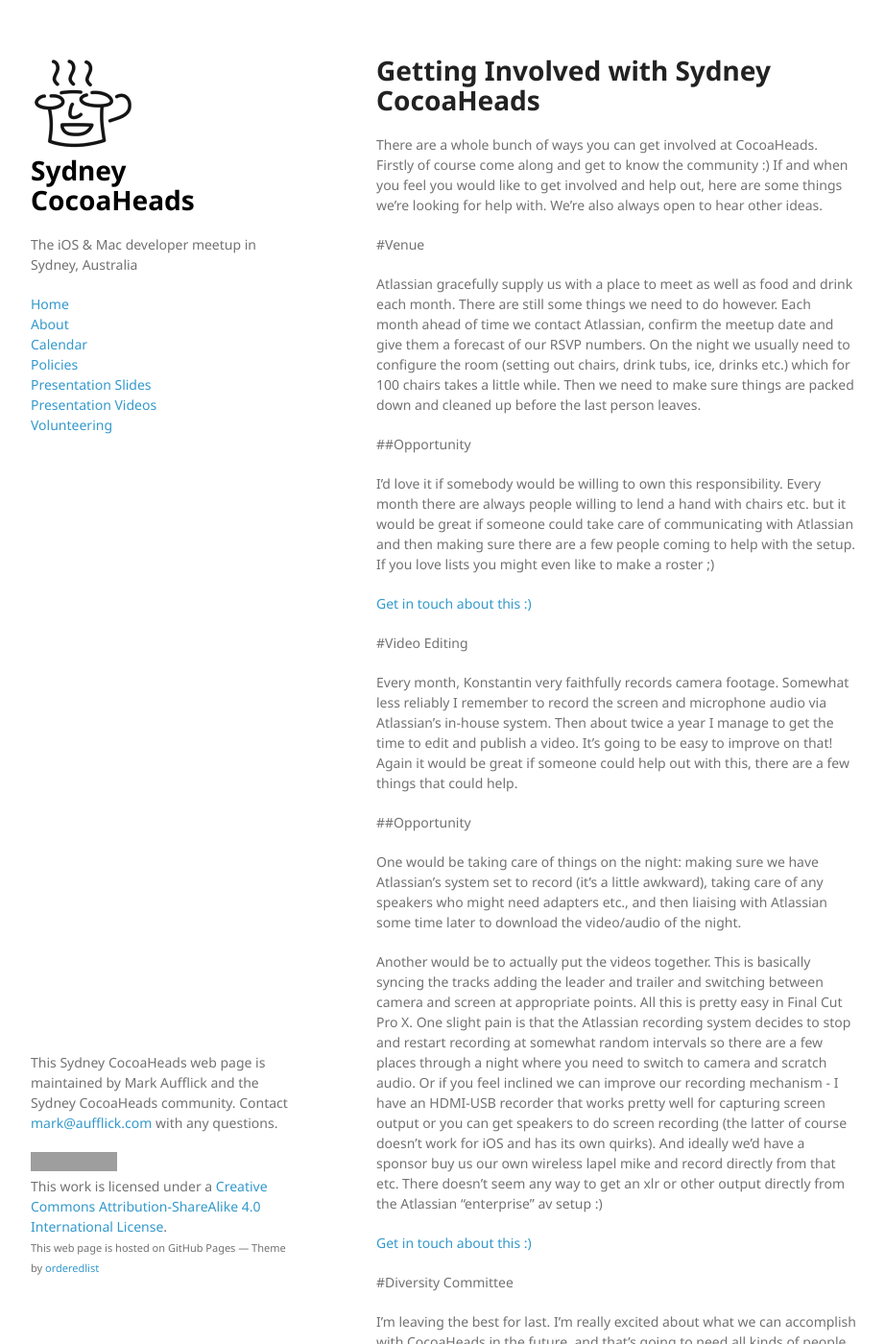
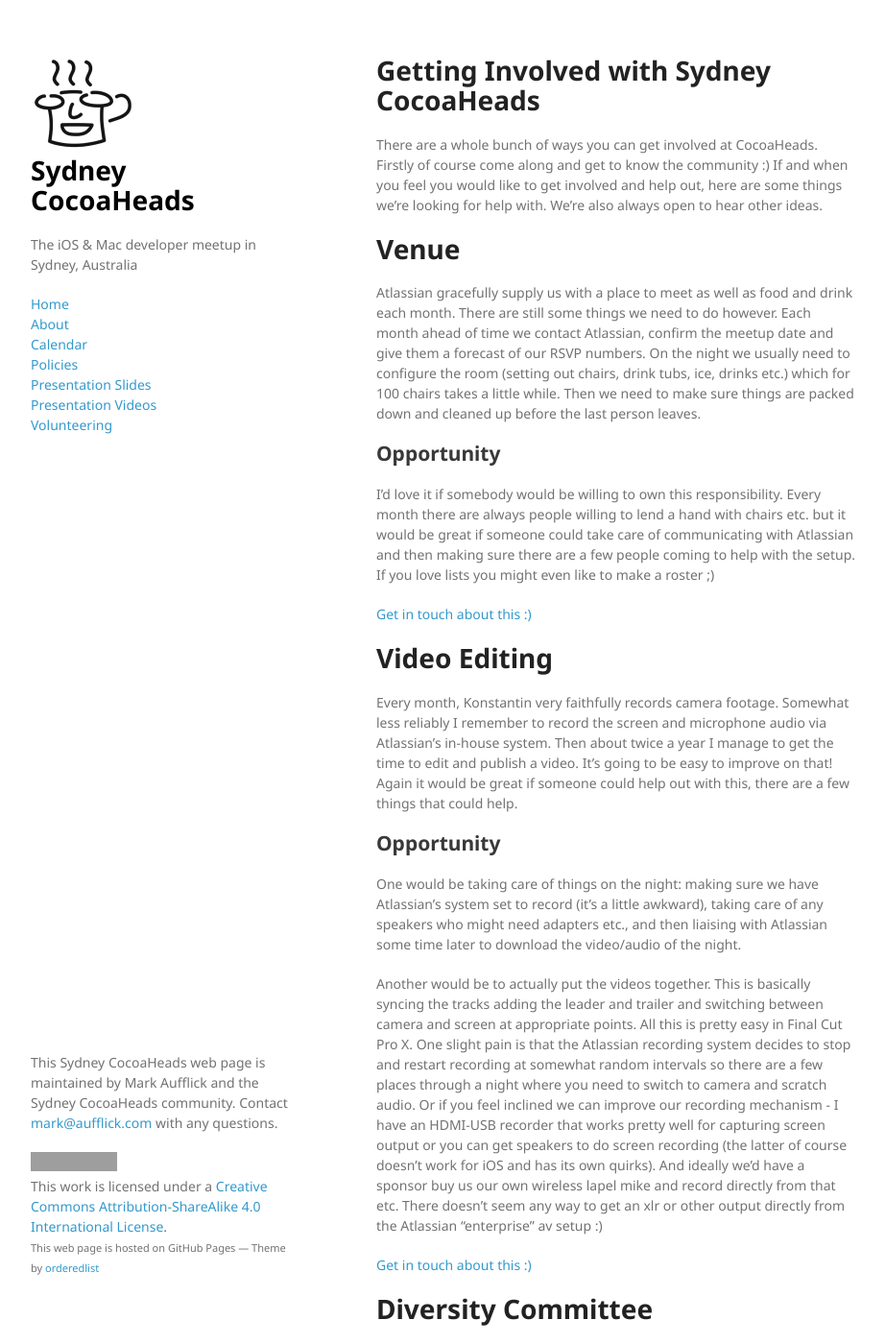
Before and after one commit to SydneyCocoaHeads/SydneyCocoaheads.github.io, a Jekyll site: the page built from volunteering.md, in a window 1280 px wide and 1400 px high. Shown: the whole window at 96% size, without its empty margins (178-1100 px from the left). Built offline with Jekyll 4.4.1, drawn with Linux system fonts in a browser that asks for light colours; some of the changed text lies outside the part shown; grey boxes are pictures that could not be loaded.

Commit message:
pfft, github markdown

```diff
--- a/volunteering.md
+++ b/volunteering.md
@@ -7,21 +7,25 @@
 
 There are a whole bunch of ways you can get involved at CocoaHeads. Firstly of course come along and get to know the community :) If and when you feel you would like to get involved and help out, here are some things we're looking for help with. We're also always open to hear other ideas.
 
-#Venue
+Venue
+=====
 
 Atlassian gracefully supply us with a place to meet as well as food and drink each month. There are still some things we need to do however. Each month ahead of time we contact Atlassian, confirm the meetup date and give them a forecast of our RSVP numbers. On the night we usually need to configure the room (setting out chairs, drink tubs, ice, drinks etc.) which for 100 chairs takes a little while. Then we need to make sure things are packed down and cleaned up before the last person leaves.
 
-##Opportunity
+Opportunity
+-----------
 
 I'd love it if somebody would be willing to own this responsibility. Every month there are always people willing to lend a hand with chairs etc. but it would be great if someone could take care of communicating with Atlassian and then making sure there are a few people coming to help with the setup. If you love lists you might even like to make a roster ;)
 
 [Get in touch about this :)](mailto:mark@htb.io?subject=CocoaHeads%20Volunteering:%20Venue)
 
-#Video Editing
+Video Editing
+=============
 
 Every month, Konstantin very faithfully records camera footage. Somewhat less reliably I remember to record the screen and microphone audio via Atlassian's in-house system. Then about twice a year I manage to get the time to edit and publish a video. It's going to be easy to improve on that! Again it would be great if someone could help out with this, there are a few things that could help.
 
-##Opportunity
+Opportunity
+-----------
 
 One would be taking care of things on the night: making sure we have Atlassian's system set to record (it's a little awkward), taking care of any speakers who might need adapters etc., and then liaising with Atlassian some time later to download the video/audio of the night.
 
@@ -29,13 +33,15 @@
 
 [Get in touch about this :)](mailto:mark@htb.io?subject=CocoaHeads%20Volunteering:%20Video)
 
-#Diversity Committee
+Diversity Committee
+===================
 
 I'm leaving the best for last. I'm really excited about what we can accomplish with CocoaHeads in the future, and that's going to need all kinds of people involved. I discussed this at some length in the February meetup (if you missed that you should read up on our new [policies](/policies) where you'll find more about this).
 
 We're putting together a small group of people to do two things. One is to help design and put together events that help promote diversity in CocoaHeads, the first being the speaker training I alluded to in February. We will have sponsorship of real dollars to help do something really great. The other is to be point-people for anyone who has a concern related to Code of Conduct, Values or Diversity.
 
-##Opportunity
+Opportunity
+-----------
 
 I am placing constraints on who we will consider for this group.
 
```
